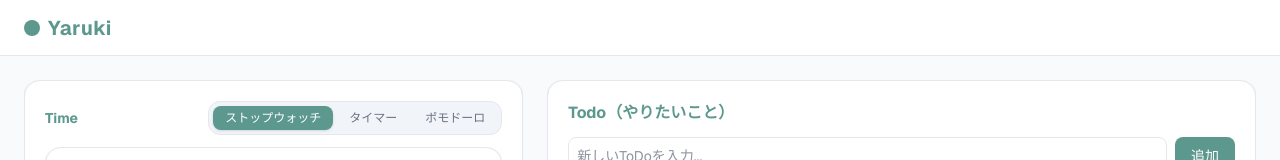
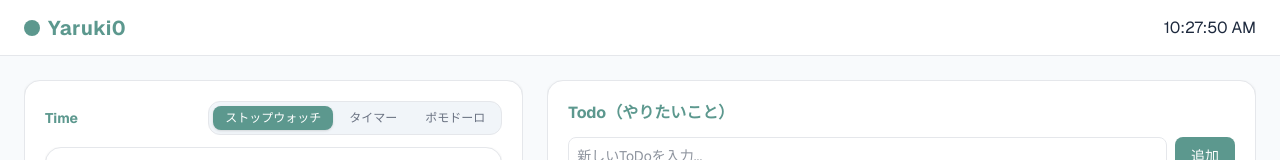
Before and after one commit to karuchip/yaruki0, a Next.js app: page / in a window 1280 px wide. Shown: the top 160 px of the page. Built offline with nearby package versions, Linux system fonts and the light colour scheme.

Commit message:
feature: 時間表示機能を追加

```diff
--- /dev/null
+++ b/app/components/realTimeClock/page.tsx
@@ -0,0 +1,24 @@
+import { useEffect, useState } from "react";
+
+const RealTimeClock = () => {
+
+  const [time, setTime] = useState(new Date());
+
+  useEffect(() => {
+
+    const timerId = setInterval(() => {
+      setTime(new Date());
+    }, 1000);
+
+    return () => clearInterval(timerId);
+  }, []);
+
+  return(
+    <>
+      <div>
+        <p>{time.toLocaleTimeString()}</p>
+      </div>
+    </>
+  )
+}
+export default RealTimeClock;
--- a/app/page.tsx
+++ b/app/page.tsx
@@ -5,6 +5,11 @@ import MemoEditor from "./memo/page"
 import TodoDashboard from "./todo/page"
 import Music from "./music/page"
 import TimerComponent from "./timer/page"
+import dynamic from "next/dynamic"
+
+const RealTimeClock = dynamic(() => import('./components/realTimeClock/page'), {
+  ssr: false,
+})
 
 type timerGenreType = "stopWatch" | "timer" | "pomodoro";
 
@@ -19,9 +24,15 @@ const Dashboard = () => {
     <div className="h-screen w-screen bg-slate-50 text-slate-800 flex flex-col font-sans overflow-hidden">
       {/* アプリケーションヘッダー */}
       <header className="h-14 bg-white border-b border-gray-200 px-6 flex items-center justify-between shrink-0">
-        <div className="flex items-center gap-2">
-          <div className="w-4 h-4 rounded-full bg-[#5c988e]" />
-          <h1 className="text-xl font-bold tracking-wide text-[#5c988e]">Yaruki</h1>
+
+        <div className="w-full flex justify-between items-center">
+          <div className="flex items-center gap-2">
+            <div className="w-4 h-4 rounded-full bg-[#5c988e]" />
+            <h1 className="text-xl font-bold tracking-wide text-[#5c988e]">Yaruki0</h1>
+          </div>
+          <div className="hidden lg:block">
+            <RealTimeClock/>
+          </div>
         </div>
 
         {/* モバイル・タブレット用 タブ切替ボタン (lg以上では非表示) */}
```
